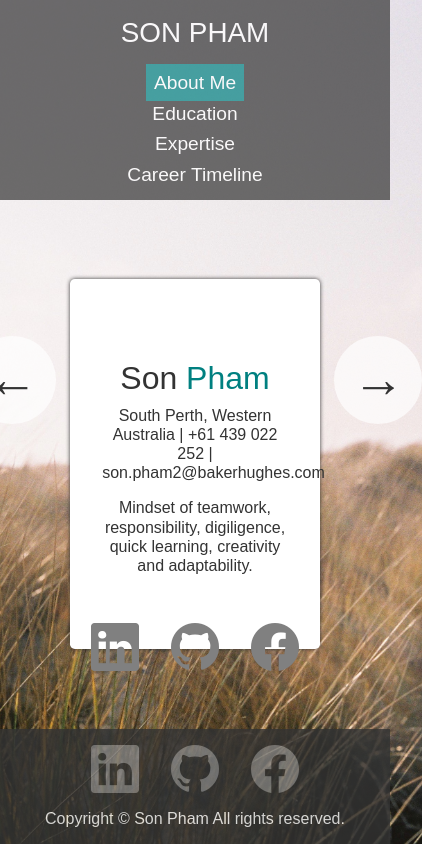
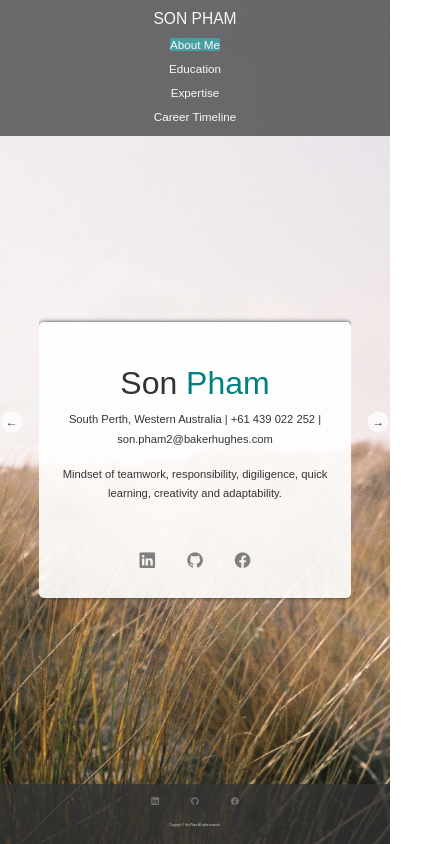
Before and after one commit to son-n-pham/son-n-pham.github.io, a plain HTML site: page index.html in a window 390 px wide. Shown: the whole page, 422 px wide, since content can reach past the window. Drawn offline with nearby package versions, Linux system fonts and the light colour scheme.

Commit message:
Fine-tune responsiveness

```diff
--- a/css/styles_v1.css
+++ b/css/styles_v1.css
@@ -60,6 +60,21 @@ body {
 	transition: transform 1s;
 }
 
+.slider__btn {
+	position: absolute;
+	top: 50vh;
+	z-index: 10;
+	border: none;
+	background: rgba(255, 255, 255, 0.7);
+	font-family: inherit;
+	color: #333;
+	border-radius: 50%;
+	height: 5.5vw;
+	width: 5.5vw;
+	font-size: 3vw;
+	cursor: pointer;
+}
+
 .slider__btn--left {
 	left: 3%;
 	transform: translate(-50%, -50%);
@@ -70,29 +85,15 @@ body {
 	transform: translate(50%, -50%);
 }
 
-.slider__btn {
-	position: absolute;
-	top: 45%;
-	z-index: 10;
-	border: none;
-	background: rgba(255, 255, 255, 0.7);
-	font-family: inherit;
-	color: #333;
-	border-radius: 50%;
-	height: 5.5rem;
-	width: 5.5rem;
-	font-size: 3.25rem;
-	cursor: pointer;
-}
-
 /* General format for each section */
 .section {
 	box-shadow: 0 0 0.25rem;
-	background-color: #fff;
+	background-color: rgba(255, 255, 255, 0.9);
 	border-radius: var(--border-radius);
 	text-align: center;
-	padding: 5rem 0;
-	width: 90%
+	padding: 5vh 3vw;
+	width: 70vh;
+	overflow: auto;
 }
 
 h2 {
@@ -125,17 +126,25 @@ a {
 .nav {
 	top: 0;
 	width: 100vw;
-	z-index: 1;
 	background-color: var(--color-primary);
 	color: #fff;
 	opacity: 0.7;
-	height: 7vh;
+	/* height: 7vh; */
 }
 
 .nav h1,
 .nav ul {
 	margin-bottom: 0;
-	padding: 1rem 1rem;
+	padding-top: 0.2vh;
+	padding-bottom: 0.2vh;
+}
+
+.nav h1 {
+	font-size: 3vh;
+}
+
+.nav ul {
+	font-size: 2vh;
 }
 
 .container__navbar {
@@ -144,20 +153,18 @@ a {
 	justify-content: space-between;
 	align-items: center;
 	margin: 0 auto;
-	height: 100%;
+	/* height: 100%; */
 	width: var(--content-width)
 }
 
 .container__navbar a {
 	color: #fff;
-	padding: 0.5rem 0.5rem;
 }
 
 .nav__links {
 	display: flex;
 	align-items: center;
-	gap: 0.25rem;
-	height: 100%;
+	column-gap: 2vw;
 	font-size: 1.2rem;
 }
 
@@ -184,7 +191,7 @@ a {
 }
 
 .bi {
-	font-size: 3rem;
+	font-size: 2vw;
 	color: grey;
 	border-radius: 50%;
 	transition: all 0.5s ease-out;
@@ -207,26 +214,30 @@ a {
 	flex-direction: row;
 	justify-content: center;
 	align-items: center;
-	column-gap: 2rem;
+	column-gap: 2vw;
+}
+
+.about-me__contact-icons {
+	font-size: 4vw;
 }
 
 /* ========= */
 /* Education */
 /* ========= */
 .education {
-	width: 70%;
+	width: 70vw;
 }
 
 .card {
 	margin: 0 auto;
-	width: 80%;
+	width: 15vw;
 	text-align: center;
 }
 
 /* Changing color effect */
 .card {
 	border: 0;
-	border-radius: 3rem var(--border-radius);
+	border-radius: 3vw var(--border-radius);
 	padding: 2rem 0;
 	color: #fff;
 	background-color: lightgrey;
@@ -234,6 +245,7 @@ a {
 	background-size: 200%;
 	background-position: right;
 	transition: background-position 0.5s ease-out;
+	min-width: 120px;
 }
 
 .card:hover {
@@ -249,14 +261,14 @@ a {
 }
 
 .card-title {
-	font-size: 1rem;
+	font-size: 1.5vw;
 	font-weight: 800;
 	margin: 1rem 0;
 }
 
 .card-text {
 	text-align: center;
-	font-size: 1rem;
+	font-size: 1.3vw;
 	line-height: 1.2rem;
 }
 
@@ -264,8 +276,11 @@ a {
 /* Expertise */
 /* ========= */
 .expertise {
-	height: 90%;
-	width: 80%;
+	max-height: 700px;
+	min-height: 500px;
+	height: 80vh;
+	width: 80vw;
+	max-width: 1250px;
 	padding: 0;
 }
 
@@ -280,21 +295,34 @@ a {
 	background-image: url('../img/expertise_teal.png');
 }
 
+
+/* --------------- */
+/* Career Timeline */
+/* --------------- */
+#career-timeline {
+	margin: 0;
+	padding-top: 15vh;
+	padding-bottom: 10vh;
+	width: 95%
+}
+
+
 /* Footer */
 footer {
 	width: 100%;
 	opacity: 80%;
+	font-size: 1.3vw;
 }
 
 .container__footer {
 	background-color: var(--color-primary);
 	color: #fff;
-	padding-top: 1rem;
+	padding-top: 1vh;
 	display: flex;
 	flex-direction: column;
 	justify-content: center;
 	align-items: center;
-	row-gap: 1rem;
+	row-gap: 0.5vh;
 }
 
 .footer__links {
@@ -304,10 +332,19 @@ footer {
 	align-items: center;
 }
 
+.footer__copyright {
+	margin-bottom: 1vh;
+	font-size: 0.7vw;
+}
 
-@media (max-width: 990px) {
+@media (max-width: 1000px) {
+	body {
+		font-size: 0.7rem;
+	}
+
 	.nav {
 		height: auto;
+		width: 100%;
 	}
 
 	.active {
@@ -315,17 +352,21 @@ footer {
 		background: var(--color-secondary);
 	}
 
+	.section {
+		padding-top: 3;
+		padding-bottom: 3vh;
+	}
+
 	.container__navbar {
-		padding-top: 1rem;
+		padding-top: 1vh;
+		padding-bottom: 1vh;
 		display: flex;
 		flex-direction: column;
 		justify-content: space-between;
 		align-items: center;
-		row-gap: 0.5rem;
-		margin-bottom: 2rem;
+		row-gap: 0.7vw;
+		column-gap: 0;
 		width: var(--content-width);
-		margin: 0 auto;
-
 	}
 
 	.nav__name {
@@ -335,36 +376,45 @@ footer {
 
 	.nav__links {
 		flex-direction: column;
-		row-gap: .7rem;
+		row-gap: 1.2vw;
 		justify-content: space-between;
 		align-items: center;
+		padding-left: 0;
 	}
 
-	.nav h1,
-	ul {
-		padding: 0;
+	.nav h1 {
+		font-size: 4vw;
+	}
+
+	.nav ul {
+		font-size: 3vw;
 	}
 
 	.contact-icons {
 		column-gap: 2rem;
 	}
 
-	.section {
-		width: 100%;
-	}
-
 	.about-me {
-		/* height: 70%; */
-		width: 80%;
-		height: 70%;
-		padding-left: 2rem;
-		padding-right: 2rem;
-		/* display: flex;
-		flex-direction: column;
-		align-items: center; */
+		width: 80vw;
 	}
 
 	.expertise {
 		height: 70%;
 	}
+
+	.card-title,
+	.card-text {
+		font-size: .8rem;
+	}
+
+	/* --------------- */
+	/* Career Timeline */
+	/* --------------- */
+	#career-timeline {
+		margin: 0;
+		padding: 2vh 0;
+		/* padding-bottom: 2vh; */
+		/* padding */
+		width: 95%
+	}
 }
--- a/index.html
+++ b/index.html
@@ -36,7 +36,7 @@
   </head>
 
   <body>
-    <nav class="nav container__main">
+    <nav class="nav">
       <div class="container__navbar">
         <h1 class="nav__name">SON PHAM</h1>
         <ul class="nav__links">
@@ -62,6 +62,7 @@
       <!-- About me -->
       <div class="slide">
         <section id="about-me" class="section about-me resume">
+          <div class="section-container">
             <div class="nameContact">
               <h2>
                 Son
@@ -80,19 +81,25 @@
 
             <div class="contact-icons">
               <div class="contactWeb">
-              <a href="https://www.linkedin.com/in/son-n-pham/" target="_blank">
-                <i class="fas bi bi-linkedin fa-lg"></i>
+                <a
+                  href="https://www.linkedin.com/in/son-n-pham/"
+                  target="_blank"
+                >
+                  <i
+                    class="fas bi bi-linkedin fa-lg about-me__contact-icons"
+                  ></i>
                 </a>
               </div>
               <div class="contactWeb">
                 <a href="https://github.com/son-n-pham" target="_blank">
-                <i class="bi bi-github fa-lg"></i>
+                  <i class="bi bi-github fa-lg about-me__contact-icons"></i>
                 </a>
               </div>
               <div class="contactWeb">
                 <a href="https://www.facebook.com/sonpn1982/" target="_blank">
-                <i class="bi bi-facebook fa-lg"></i>
+                  <i class="bi bi-facebook fa-lg about-me__contact-icons"></i>
                 </a>
+              </div>
             </div>
           </div>
         </section>
@@ -133,11 +140,9 @@
                   />
                 </div>
                 <div class="card-body">
-                  <h5 class="card-title">
-                    The University of Western Australia
-                  </h5>
+                  <h5 class="card-title">University of Western Australia</h5>
                   <p class="card-text">
-                    Master of Information Technology (2021 - ...)
+                    Master of Information Technology (2021 - )
                   </p>
                 </div>
               </div>
@@ -329,7 +334,7 @@
     <!-- Footer -->
     <footer>
       <div class="container__footer">
-        <div class="footer__links contact-icons">
+        <div class="footer__links contact-icons footer__contact-icons">
           <div class="footerContactWeb">
             <a href="https://www.linkedin.com/in/son-n-pham/" target="_blank">
               <i class="fas bi bi-linkedin fa-lg"></i>
```
Lines whose indentation alone changed are shown as unchanged.
